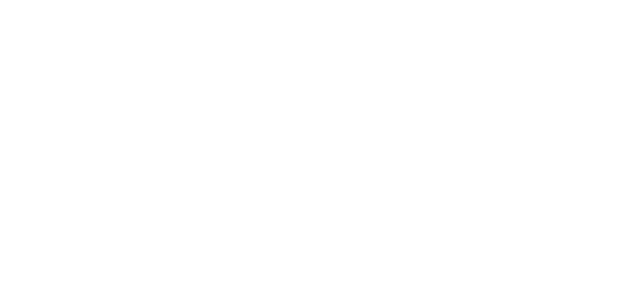
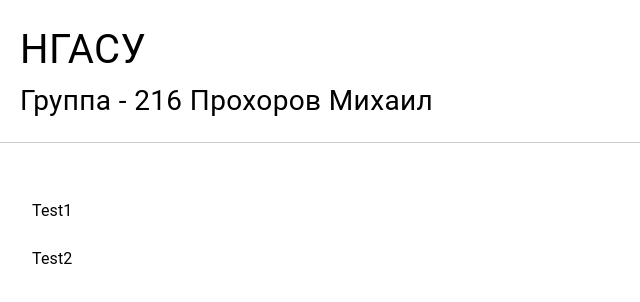
Before and after one commit to vir2oz4y/reactApp216, a React (Create React App) app: page /#/Prokhorov in a window 1280 px wide. Before the commit this address had no page. Shown: the top 302 px of the page, without its empty margins (0-640 px from the left). Built offline with nearby package versions, Linux system fonts and the light colour scheme.

Commit message:
ознакомились с роутером

```diff
--- a/src/Pages/Route/RouteComponent.tsx
+++ b/src/Pages/Route/RouteComponent.tsx
@@ -6,6 +6,9 @@
 import MainPage from "../MainPage";
 import StudentsPage from "../StudentsPage";
 import KryuchkovNickPage from "../StudentPage/KryuchkovNick/KryuchkovNickPage";
+import ProkhorovMihailPage from "../StudentPage/ProkhorovMihail/ProkhorovMihailPage";
+import Test1Page from "../StudentPage/ProkhorovMihail/Test1/Test1Page";
+import Test2Page from "../StudentPage/ProkhorovMihail/Test2/Test2Page";
 
 const RouteComponent = () => {
     return (
@@ -15,6 +18,10 @@
                     <Route index element={<StudentsPage/>} />
 
                     <Route path={'teacher'} element={<KryuchkovNickPage/>} />
+                    <Route path={'Prokhorov'} element={<ProkhorovMihailPage/>}>
+                        <Route path={'test1'} element={<Test1Page/>}/>
+                        <Route path={'test2'} element={<Test2Page/>}/>
+                        </Route>
                 </Route>
             </Routes>
         </HashRouter>
--- /dev/null
+++ b/src/Pages/StudentPage/ProkhorovMihail/AsideMenu/AsideMenu.tsx
@@ -0,0 +1,29 @@
+import List from '@mui/material/List';
+import ListItem from '@mui/material/ListItem';
+import ListItemButton from '@mui/material/ListItemButton';
+import ListItemText from '@mui/material/ListItemText';
+import React from 'react';
+import {useNavigate} from "react-router-dom";
+
+const AsideMenu = () => {
+
+    const navigate = useNavigate();
+
+    return (
+        <List>
+            <ListItem disablePadding>
+                <ListItemButton
+                onClick={()=>navigate('test1')}>
+                    <ListItemText primary="Test1" />
+                </ListItemButton>
+            </ListItem>
+            <ListItem disablePadding>
+                <ListItemButton onClick={()=>navigate('test2')}>
+                    <ListItemText primary="Test2" />
+                </ListItemButton>
+            </ListItem>
+        </List>
+    );
+};
+
+export default AsideMenu;
--- /dev/null
+++ b/src/Pages/StudentPage/ProkhorovMihail/ProkhorovMihailPage.tsx
@@ -0,0 +1,25 @@
+import React from 'react';
+import Header from "../../../Components/Header/Header";
+import ContentBlock from "../../../Components/ContentBlock/ContentBlock";
+import AsideMenu from "./AsideMenu/AsideMenu";
+import {Outlet} from "react-router-dom";
+import "./prokhorov.scss"
+
+const ProkhorovMihailPage = () => {
+    return (
+        <div>
+            <Header studentFio={'Прохоров Михаил'}/>
+
+            <ContentBlock>
+                <div className={'self_content_block'}>
+                    <AsideMenu/>
+
+                    <Outlet/>
+                </div>
+
+            </ContentBlock>
+        </div>
+    );
+};
+
+export default ProkhorovMihailPage;
--- /dev/null
+++ b/src/Pages/StudentPage/ProkhorovMihail/Test1/Test1Page.tsx
@@ -0,0 +1,9 @@
+import React from 'react';
+
+const Test1Page = () => {
+    return (
+        <div>test1</div>
+    );
+};
+
+export default Test1Page;
--- /dev/null
+++ b/src/Pages/StudentPage/ProkhorovMihail/Test2/Test2Page.tsx
@@ -0,0 +1,11 @@
+import React from 'react';
+
+const Test2Page = () => {
+    return (
+        <div>
+            test2
+        </div>
+    );
+};
+
+export default Test2Page;
--- /dev/null
+++ b/src/Pages/StudentPage/ProkhorovMihail/prokhorov.scss
@@ -0,0 +1,4 @@
+.self_content_block{
+  display: flex;
+  gap: 1em;
+}
--- a/src/Pages/StudentsPage.tsx
+++ b/src/Pages/StudentsPage.tsx
@@ -18,10 +18,10 @@
                 />
 
                 <StudentElement
-                    fio={'Крючков Николай Алексеевич'}
-                    description={'Middle fullstack developer'}
-                    imageSrc={'https://sky.pro/media/wp-content/uploads/2022/03/glavnaya-9-1.png'}
-                    navigateTo={'/teacher'}
+                    fio={'Повелитель тигровых ос'}
+                    description={'закаленный на коде'}
+                    imageSrc={'https://postila.ru/data/7e/bd/f2/ac/7ebdf2ac3f49aa924b990b19869a292db528397fed2d41d89356e6c92ec14425.jpg'}
+                    navigateTo={'/prokhorov'}
                 />
 
             </Stack>
```
